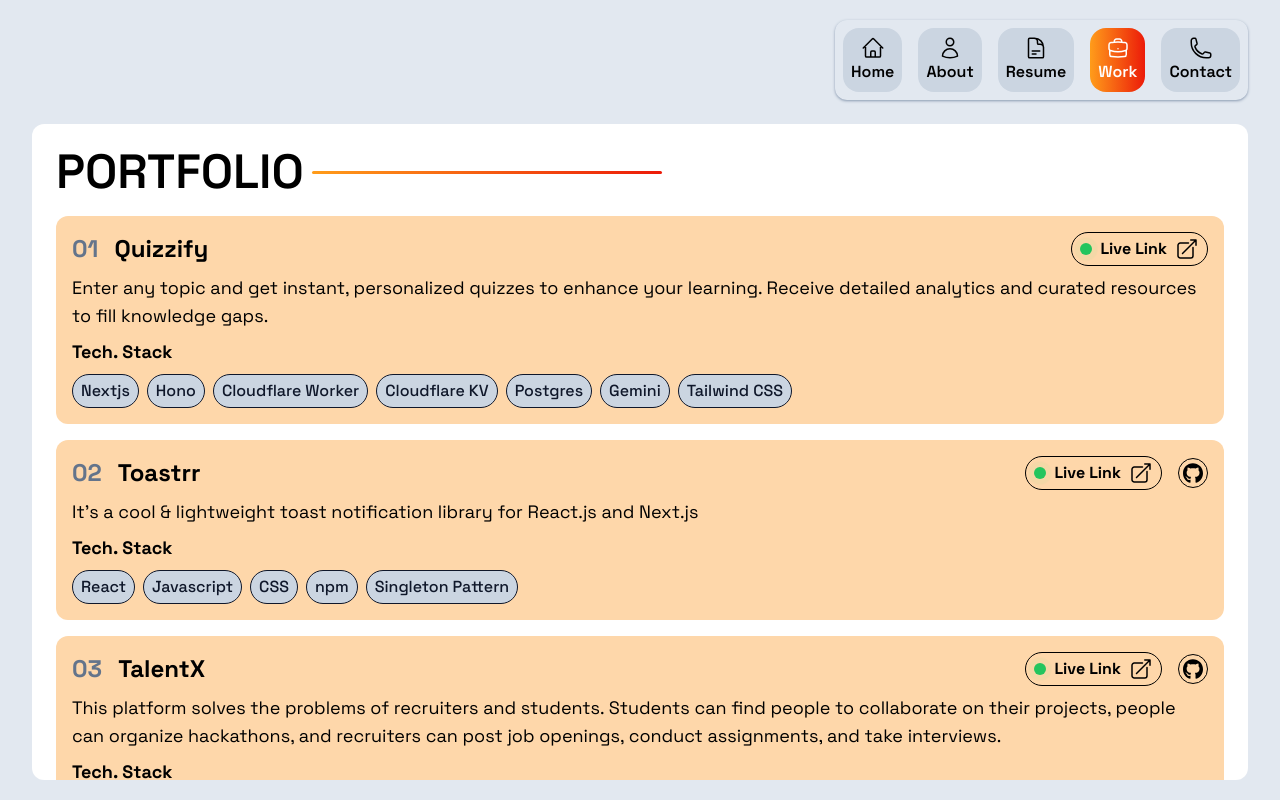
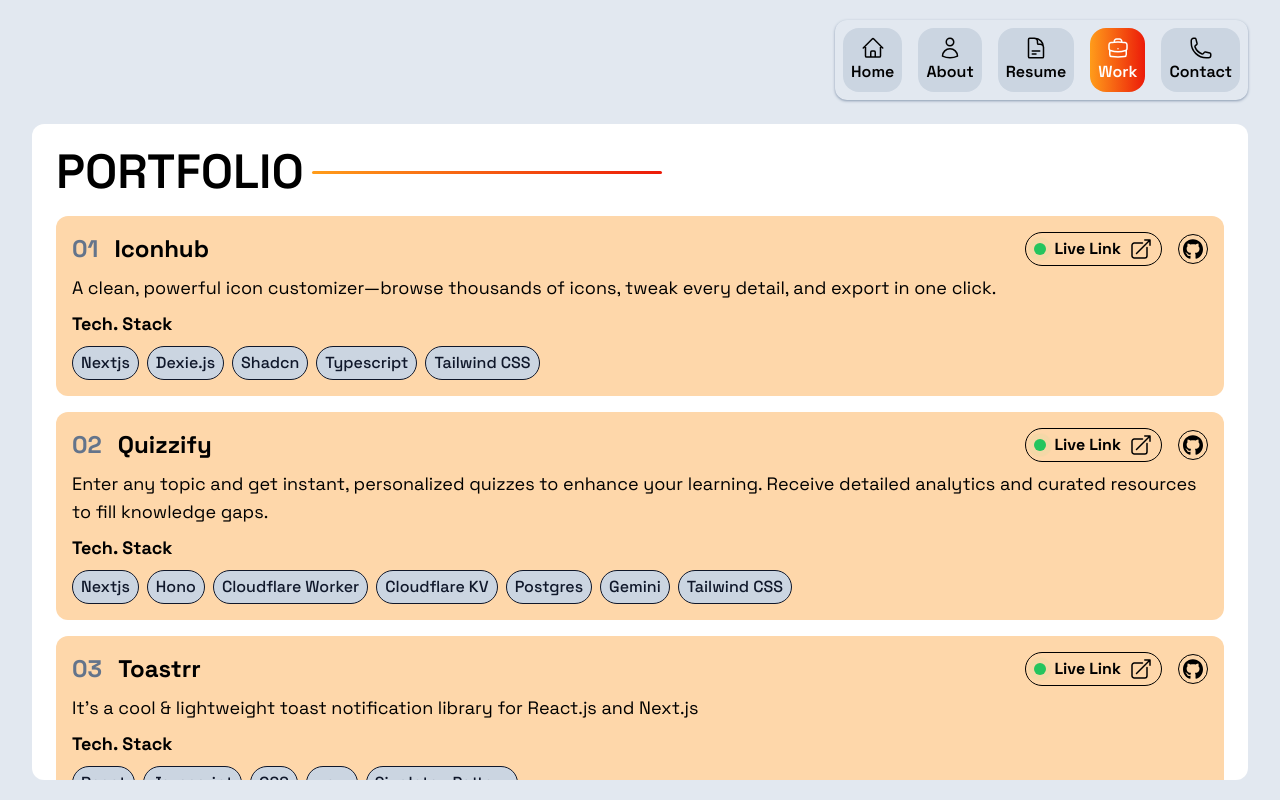
Before and after one commit to Atul250603/Atul-Goyal, a React (Vite) app: page /work in a window 1280 px wide. Built offline with nearby package versions, Linux system fonts and the light colour scheme.

Commit message:
Update Work.tsx

```diff
--- a/src/components/Work.tsx
+++ b/src/components/Work.tsx
@@ -5,13 +5,22 @@ function Work(){
     const projects:projectType[]=[
     {
       id: 1,
+      name: "Iconhub",
+      description: "A clean, powerful icon customizer—browse thousands of icons, tweak every detail, and export in one click.",
+      skills: ["Nextjs", "Dexie.js", "Shadcn", "Typescript", "Tailwind CSS"],
+      liveLink: "https://icon-hub.vercel.app/",
+      githubLink: "https://github.com/atul250603/Iconhub"
+    },
+    {
+      id: 2,
       name: "Quizzify",
      description: "Enter any topic and get instant, personalized quizzes to enhance your learning. Receive detailed analytics and curated resources to fill knowledge gaps.",
      skills: ["Nextjs", "Hono", "Cloudflare Worker", "Cloudflare KV", "Postgres", "Gemini", "Tailwind CSS"],
-     liveLink: "https://quizzify.site"
+     liveLink: "https://quizzify.site",
+      githubLink: "https://github.com/atul250603/quizzify"
     },
     {
-        id:2,
+        id:3,
         name:"Toastrr",
         description:"It's a cool & lightweight toast notification library for React.js and Next.js",
         skills:["React","Javascript","CSS", "npm", "Singleton Pattern"],
@@ -19,28 +28,28 @@ function Work(){
         githubLink:"https://github.com/atul250603/toastrr"
     },
     {
-        id:3,
+        id:4,
         name:"TalentX",
         description:"This platform solves the problems of recruiters and students. Students can find people to collaborate on their projects, people can organize hackathons, and recruiters can post job openings, conduct assignments, and take interviews.",
         skills:["React","Node","Express","Socket.IO","WebRTC","Firebase","Tailwind CSS","MongoDB"],
         liveLink:"https://talenthunt-seven.vercel.app/",
         githubLink:"https://github.com/atul250603/talenthunt"
     },{
-        id:4,
+        id:5,
         name:"Paybuddy",
         description:"This is a platform where you can keep track of all your transactions like how much money you owe someone and vice-versa.",
         skills:["React","Node","Express","MongoDB","Bootstrap"],
         liveLink:"https://paybuiddy-backend-q2a6.vercel.app/",
         githubLink:"https://github.com/atul250603/paybuddy_fe"
     },{
-        id:5,
+        id:6,
         name:"Opino",
         description:"A user-friendly platform enabling quiz creation and participation.Implemented features for creating new quizzes, updating new quizzes, attempting an existing quiz, and generating results.",
         skills:["React","Node","Express","MongoDB","Tailwind CSS"],
         liveLink:"https://opino-fe.vercel.app/",
         githubLink:"https://github.com/Atul250603/opino_fe"
     },{
-        id:6,
+        id:7,
         name:"Tasklist",
         description:"This a platform where you can list down all your tasks, check the status of them, change their status to completed, and delete them as well.",
         skills:["React","Node","Express","MongoDB","Bootstrap","Auth0"],
```
